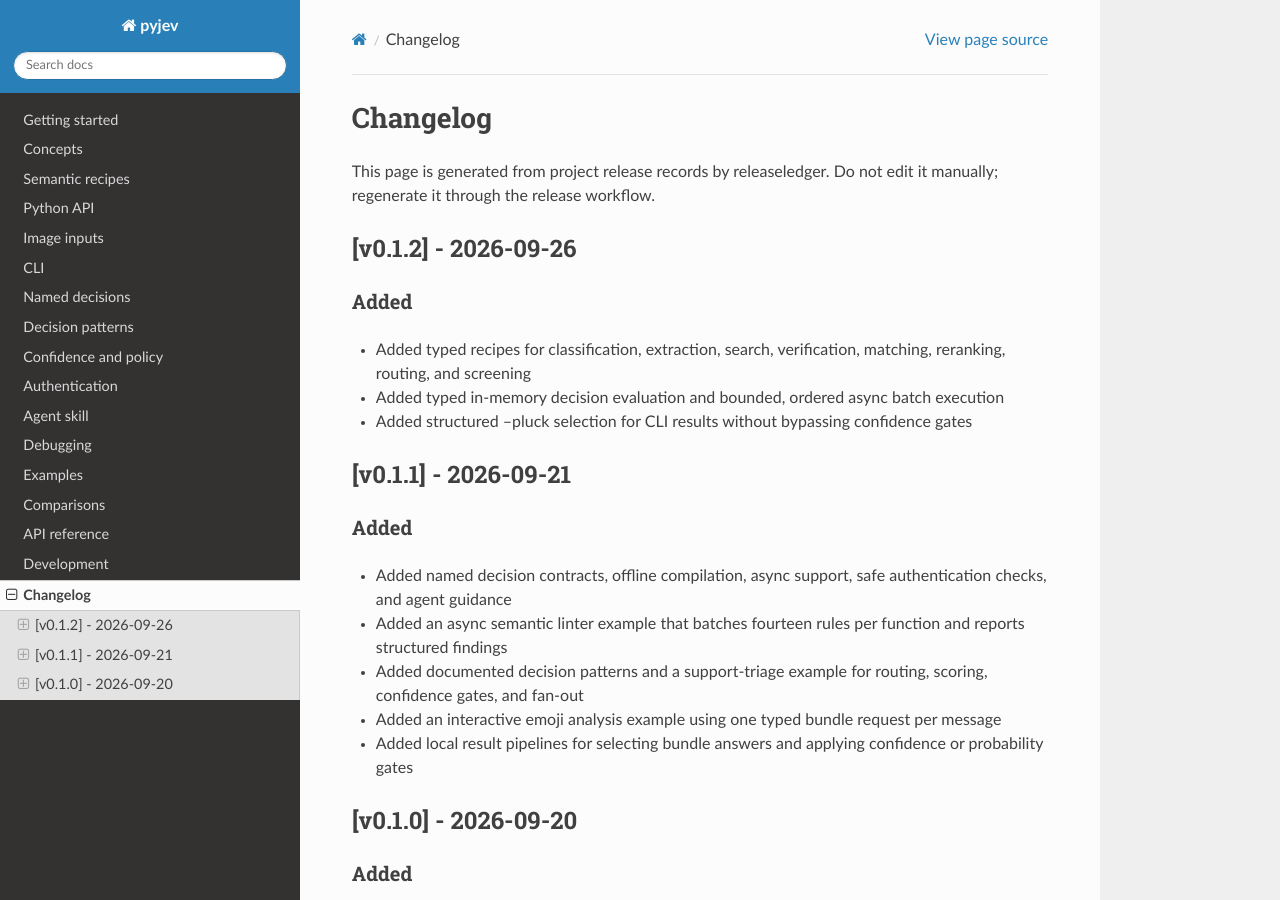
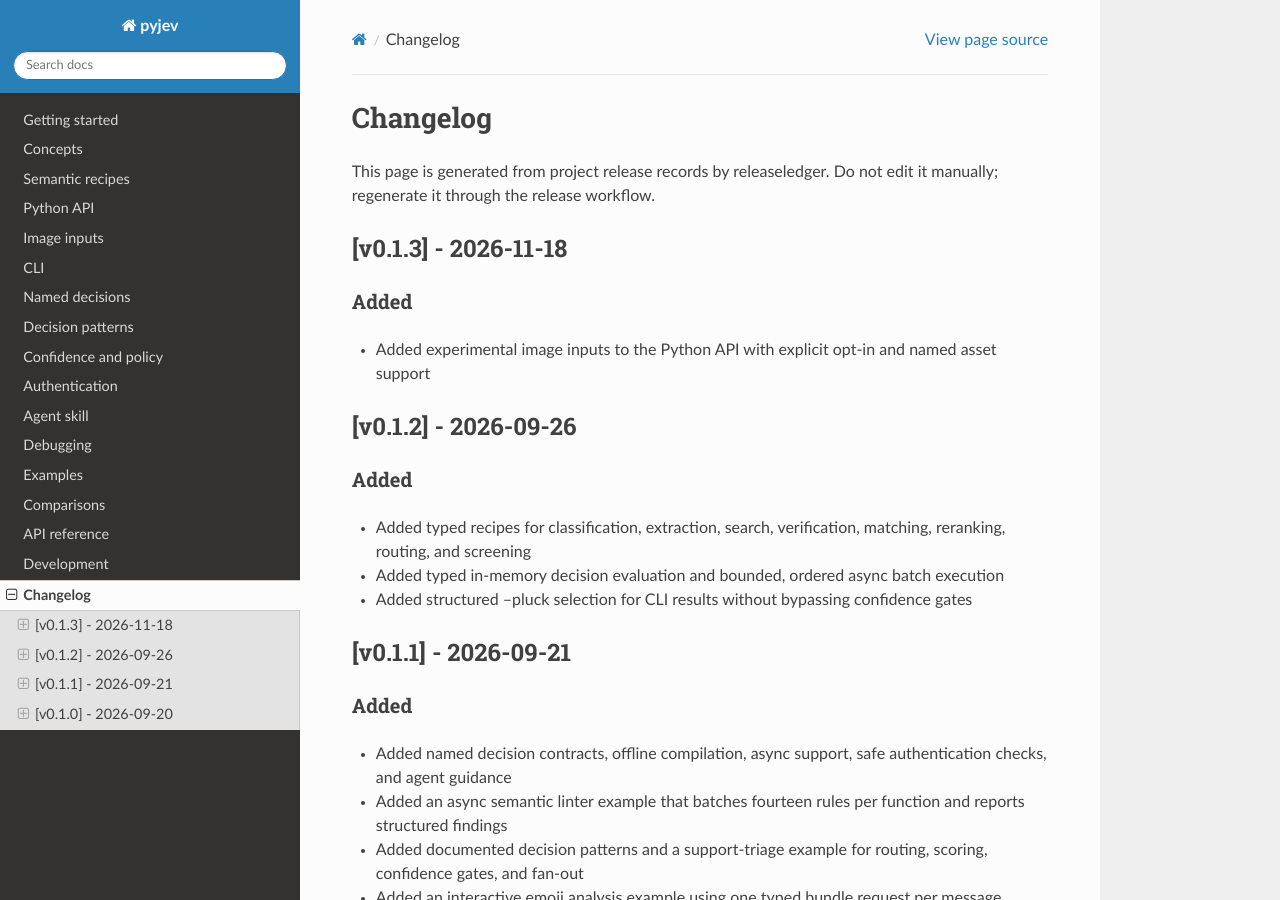
Before and after one commit to ledgerwerk/pyjev, a Sphinx documentation site: the page built from docs/changelog.md, in a window 1280 px wide and 900 px high. Built offline with Sphinx 7.4.7 and the Read the Docs theme 3.1.0, drawn with Linux system fonts in a browser that asks for light colours; the version number could not be read and is left out.

Commit message:
doc: changelog

```diff
--- a/docs/changelog.md
+++ b/docs/changelog.md
@@ -2,6 +2,14 @@
 
 This page is generated from project release records by releaseledger. Do not edit it
 manually; regenerate it through the release workflow.
+
+## [v0.1.3] - 2026-11-18
+
+### Added
+
+- Added experimental image inputs to the Python API with explicit opt-in and named asset support
+
+<!-- generated by releaseledger -->
 
 ## [v0.1.2] - 2026-09-26
 
```
Also changed, not shown: .ledger/releaseledger/data/ledgers/main/releases/v0.1.3/entries/entry-0001.md (added), .ledger/releaseledger/data/ledgers/main/releases/v0.1.3/release.md (added), 8 other files.
